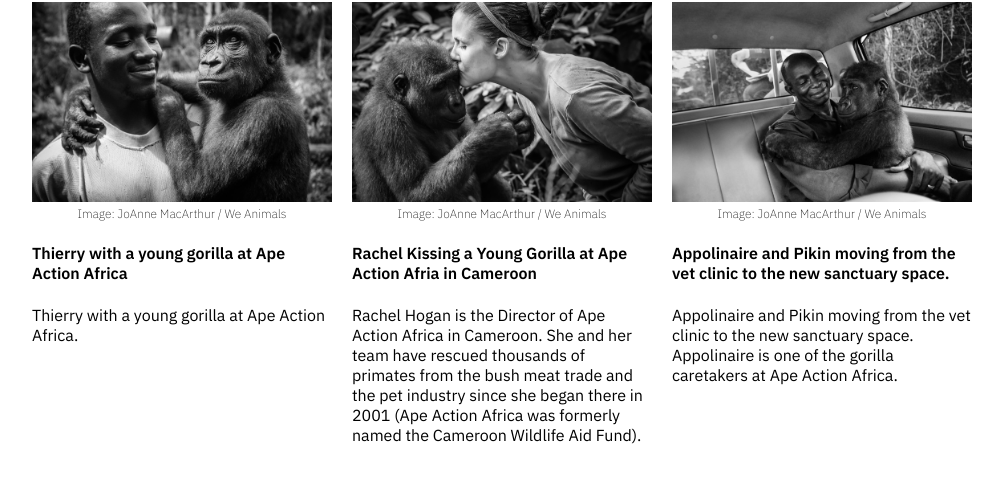
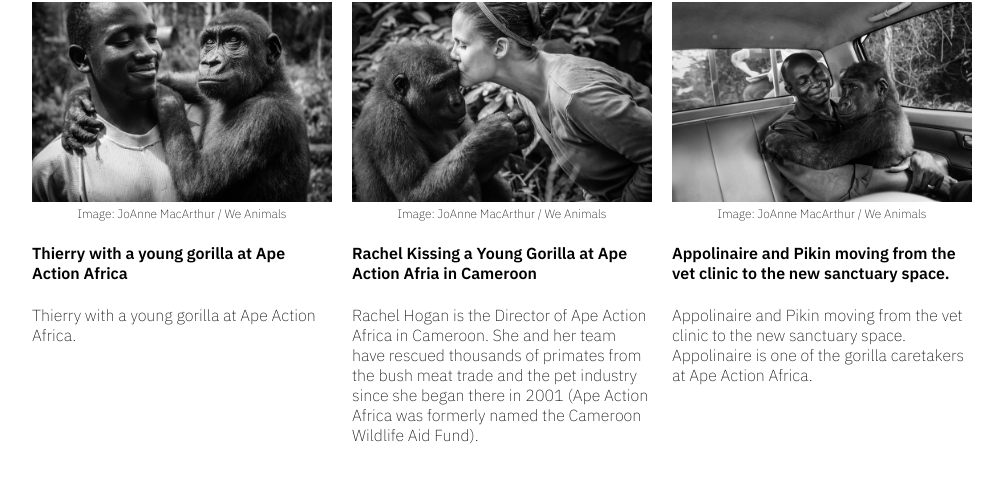
Before and after one commit to lydiaibryan/26-july-2018, a plain HTML site: page index.html in a window 1280 px wide. Shown: the part 126-608 px from the top of the page, without its empty margins (138-1141 px from the left). Drawn offline with Linux system fonts and the light colour scheme; a web font is replaced by a local one.

Commit message:
Apply the weight of 200 to the <p> element

```diff
--- a/css/style.css
+++ b/css/style.css
@@ -29,6 +29,10 @@ img {
    width: 300px;
 }
 
+p {
+   font-weight: 200;
+}
+
 .image-item-container {
    display: flex;
    justify-content: space-around;
```
